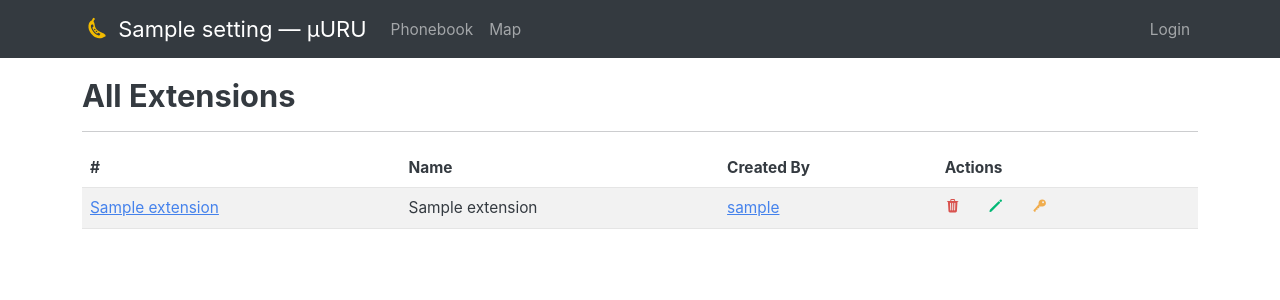
After one commit to olell/uURU, a Python web app: template templates/admin/extensionlist.j2.html in a window 1280 px wide. The commit adds this page. Shown: the top 300 px of the page. Run offline with Jinja, Linux system fonts and the light colour scheme; the template is opened without the code that fills it: most values are stand-ins (such as "Sample title", 1, 10 or a date in 2020).

Commit message:
✨ add admin extension list / edit

```diff
--- /dev/null
+++ b/templates/admin/extensionlist.j2.html
@@ -0,0 +1,59 @@
+{% extends "bootstrap_base.j2.html" %} {% block body %}
+
+<div class="container">
+  <h1 class="fs-3">All Extensions</h1>
+  <hr />
+  <table class="table table-striped">
+    <thead>
+      <tr>
+        <th scope="col">#</th>
+        <th scope="col">Name</th>
+        <th scope="col">Created By</th>
+        <th scope="col">Actions</th>
+      </tr>
+    </thead>
+    <tbody>
+      {% for extension in extensions %}
+      <tr>
+        <td scope="row">
+          <a href="tel:{{ extension.extension }}">{{ extension.extension }}</a>
+        </td>
+        <td>{{ extension.name }}</td>
+        <td><a href="/admin/edit_user/{{ extension.user.id }}">{{ extension.user.username }}</a></td>
+        <td>
+          <a
+            class="text-danger text-decoration-none me-4"
+            href="/extension/delete/{{ extension.extension }}"
+          >
+            <ion-icon name="trash"></ion-icon>
+          </a>
+
+          <a
+            class="text-success text-decoration-none me-4"
+            href="/extension/edit/{{ extension.extension }}"
+          >
+            <ion-icon name="pencil"></ion-icon>
+          </a>
+
+          <a
+            class="text-warning"
+            data-bs-toggle="popover"
+            title="Credentials"
+            data-bs-content="<b>Password:</b><br/> {{ extension.password }}<br/><br/><b>Token:</b><br/> {{ extension.token }}"
+            data-bs-html="true"
+            tabindex="0"
+            data-bs-trigger="focus"
+            role="button"
+          >
+            <ion-icon name="key"></ion-icon>
+          </a>
+
+
+        </td>
+      </tr>
+      {% endfor %}
+    </tbody>
+  </table>
+</div>
+
+{% endblock %}
--- a/templates/navbar.j2.html
+++ b/templates/navbar.j2.html
@@ -60,7 +60,7 @@
           </a>
           <ul class="dropdown-menu">
             <li><a class="dropdown-item" href="/admin/users">Users</a></li>
-            <li><a class="dropdown-item" href="#">Extensions</a></li>
+            <li><a class="dropdown-item" href="/admin/extensions">Extensions</a></li>
           </ul>
         </li>
         {% endif %}
```
Also changed, not shown: app/web/routes/admin.py (+11 -0 lines).
